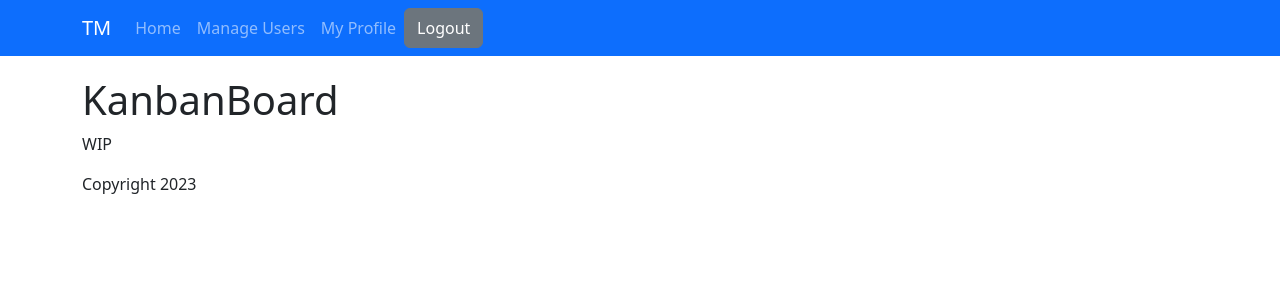
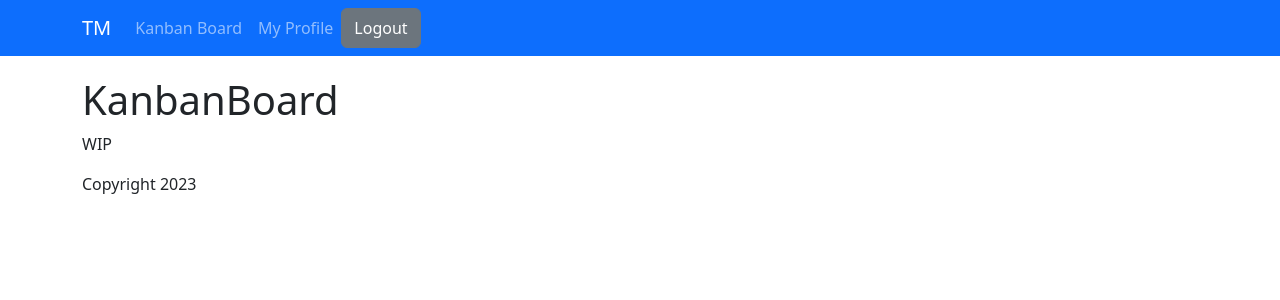
Before and after one commit to geekinDpink/KanbanWebClient, a React app: page / in a window 1280 px wide. Shown: the top 300 px of the page. Built offline with nearby package versions, Linux system fonts and the light colour scheme; sample sign-in values are in the browser's storage.

Commit message:
Manage user page not available to user

```diff
--- a/app/App.js
+++ b/app/App.js
@@ -51,6 +51,11 @@ export default function App() {
   // const [state, dispatch] = useReducer(myReducer, initialState);
   const [state, dispatch] = useImmerReducer(myReducer, initialState);
 
+  ////////////////////////
+  // Without login, route to HomePage
+  // After login, if Admin go usermanagement page, else is to kanban board
+  // Admin can access create user page
+  ///////////////////////
   return (
     <StateContext.Provider value={state}>
       <DispatchContext.Provider value={dispatch}>
@@ -83,6 +88,12 @@ export default function App() {
                 }
               />
               <Route
+                path="/kanban_board"
+                element={
+                  state.isLoggedIn ? <KanbanBoard /> : <Navigate to="/" />
+                }
+              />
+              <Route
                 path="/create_user"
                 element={
                   state.isLoggedIn && state.isAdmin ? (
--- a/app/components/Header.js
+++ b/app/components/Header.js
@@ -98,7 +98,9 @@ export default function Header() {
               Reason: {toastMsg}
             </Toast.Body>
           </Toast>
-          {!redState.isLoggedIn ? (
+          {
+            //not logged in
+            !redState.isLoggedIn ? (
               <Nav className="me-auto">
                 <Form
                   className="d-flex"
@@ -125,8 +127,11 @@ export default function Header() {
               </Nav>
             ) : (
               <Nav className="me-auto">
-              <Nav.Link href="./">Home</Nav.Link>
+                {redState.isAdmin && (
                   <Nav.Link href="./user_management">Manage Users</Nav.Link>
+                )}
+                <Nav.Link href="./kanban_board">Kanban Board</Nav.Link>
+
                 <Form
                   className="d-flex"
                   onSubmit={(event) => submitLogoutHandler(event)}
@@ -137,7 +142,8 @@ export default function Header() {
                   </Button>
                 </Form>
               </Nav>
-          )}
+            )
+          }
         </Navbar.Collapse>
       </Container>
     </Navbar>
```
Lines whose indentation alone changed are shown as unchanged.
